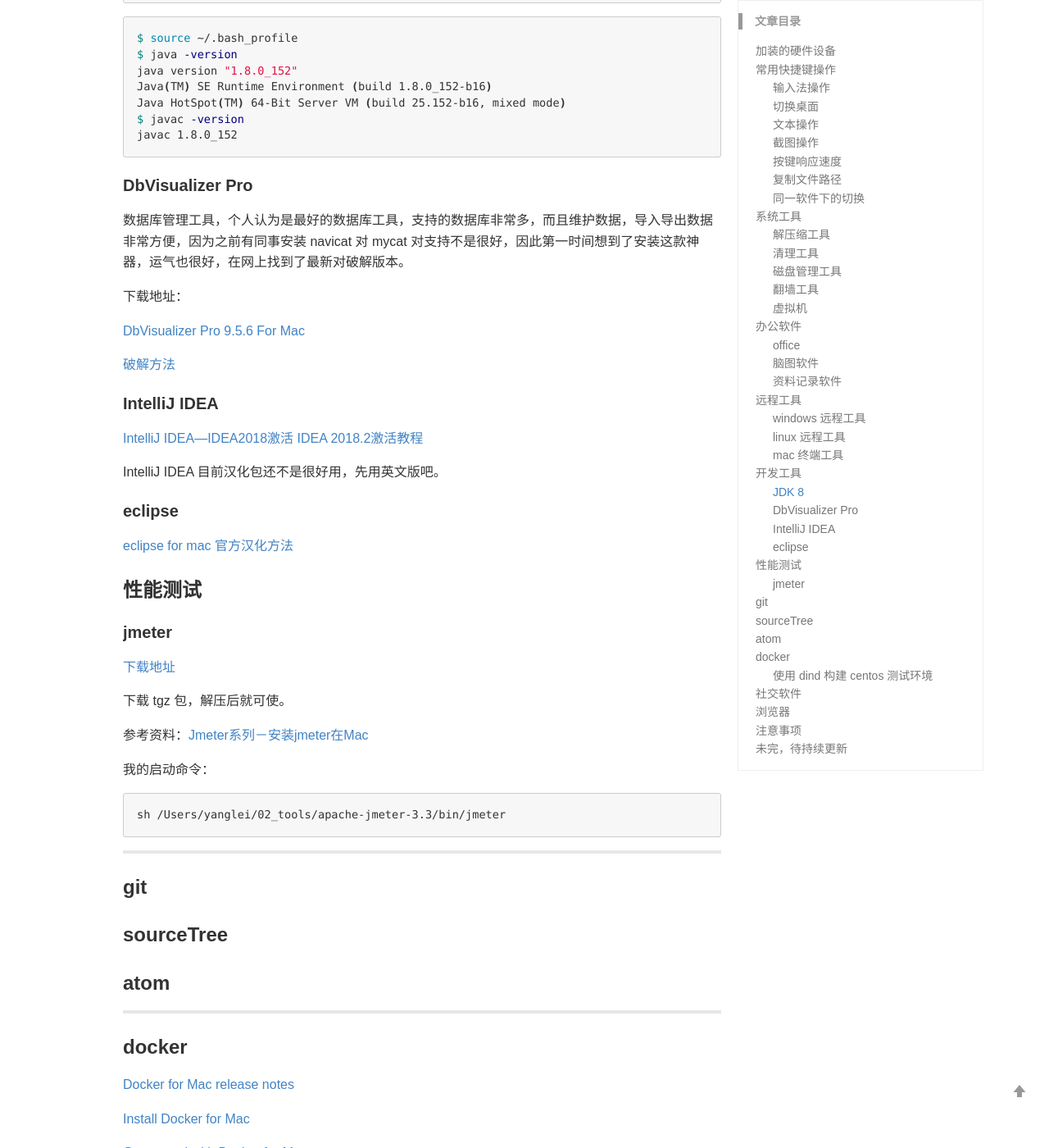
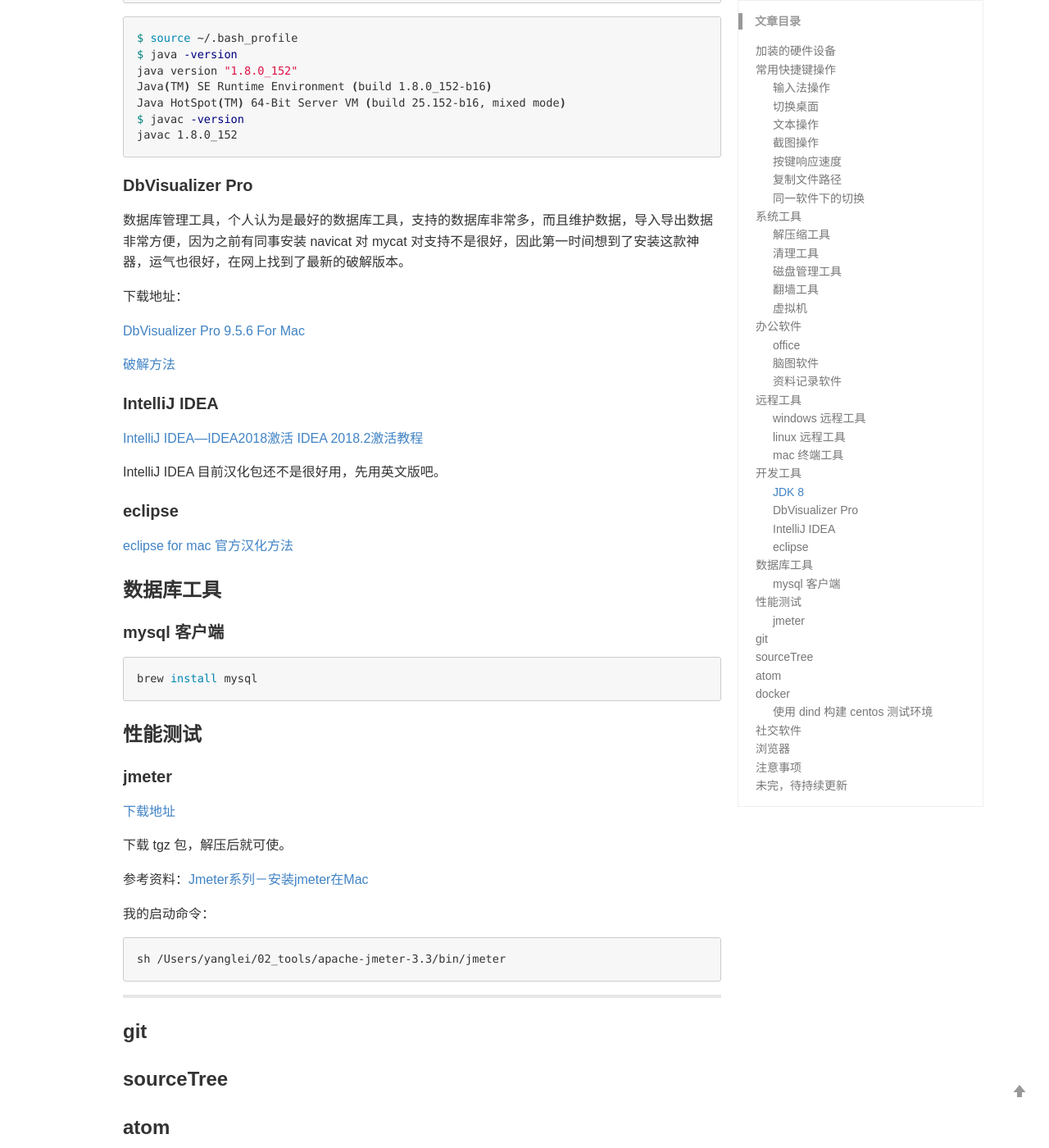
Before and after one commit to bjddd192/bjddd192.github.io, a Jekyll site: the page built from _posts/2017-11-20-mac新手指南-基础环境搭建篇.md, in a window 1280 px wide and 1400 px high, scrolled down 6142 px. Shown: the whole window at 82% size. Built offline with Jekyll 4.4.1, drawn with Linux system fonts in a browser that asks for light colours; comment, search, counter and statistics services are not loaded.

Commit message:
增加数据库工具安装

````diff
--- a/_posts/2017-11-20-mac新手指南-基础环境搭建篇.md
+++ b/_posts/2017-11-20-mac新手指南-基础环境搭建篇.md
@@ -274,7 +274,7 @@
 
 #### DbVisualizer Pro
 
-数据库管理工具，个人认为是最好的数据库工具，支持的数据库非常多，而且维护数据，导入导出数据非常方便，因为之前有同事安装 navicat 对 mycat 对支持不是很好，因此第一时间想到了安装这款神器，运气也很好，在网上找到了最新对破解版本。
+数据库管理工具，个人认为是最好的数据库工具，支持的数据库非常多，而且维护数据，导入导出数据非常方便，因为之前有同事安装 navicat 对 mycat 对支持不是很好，因此第一时间想到了安装这款神器，运气也很好，在网上找到了最新的破解版本。
 
 下载地址：
 
@@ -291,6 +291,14 @@
 #### eclipse
 
 [eclipse for mac 官方汉化方法](https://blog.csdn.net/md1688/article/details/75150383)
+
+### 数据库工具
+
+#### mysql 客户端
+
+```sh
+brew install mysql
+```
 
 ### 性能测试
 
````
